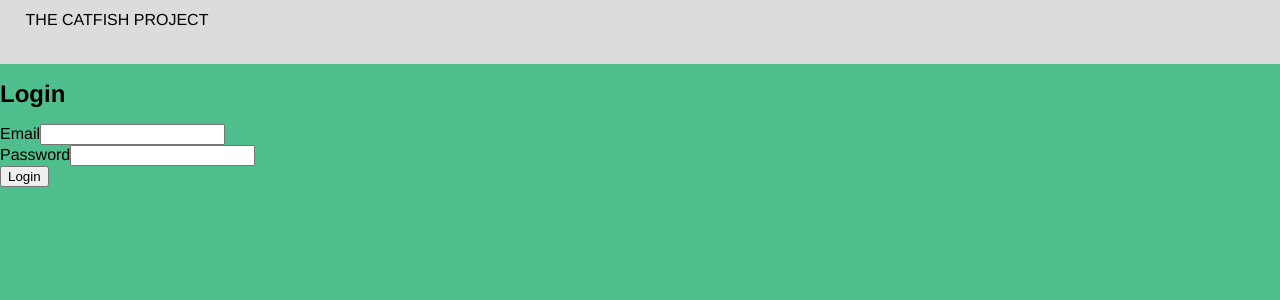
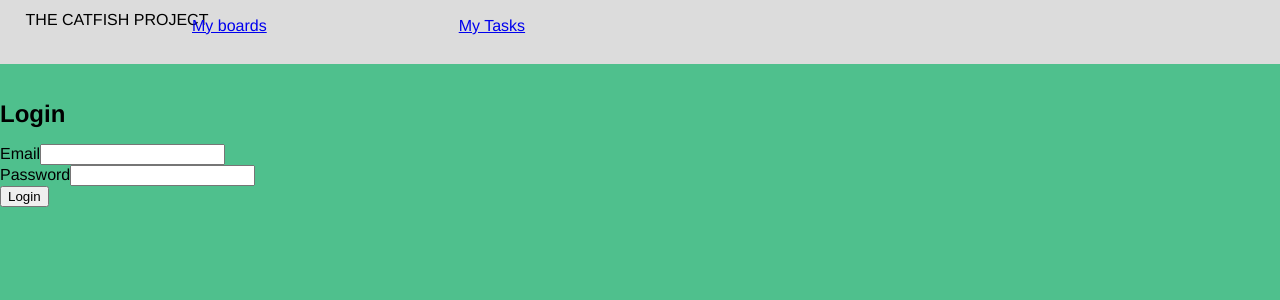
Before and after one commit to prac1k/pmtool, a Vue app in the folder catfish/client/: page /#/login in a window 1280 px wide. Shown: the top 300 px of the page. Built offline with nearby package versions, Linux system fonts and the light colour scheme.

Commit message:
added 3rd role

```diff
--- a/catfish/client/src/App.vue
+++ b/catfish/client/src/App.vue
@@ -8,10 +8,21 @@
           </div>
       <div class="navbar-nav">
         <div class="navbarlinks">
-        <router-link v-if="currentUser" to="/" class="nav-item nav-link">Home</router-link>
-        <router-link v-if="isAdmin" to="/admin" class="nav-item nav-link">Admin</router-link>
-        <router-link v-if="currentUser" to="/my-boards" class="nav-item nav-link">My boards</router-link>
-          <router-link v-if="currentUser" to="#" class="nav-item nav-link">My Tasks</router-link>
+          <div v-if="isAdmin">
+          <router-link to="/boards" class="nav-item nav-link">All Boards</router-link>
+        <router-link to="/admin" class="nav-item nav-link">Admin</router-link>
+        <router-link to="/" class="nav-item nav-link">My boards</router-link>
+            <router-link to="#" class="nav-item nav-link">My Tasks</router-link>
+          </div>
+          <div v-else-if="isManager">
+            <router-link to="/boards" class="nav-item nav-link">All Boards</router-link>
+            <router-link to="/" class="nav-item nav-link">My boards</router-link>
+            <router-link to="#" class="nav-item nav-link">My Tasks</router-link>
+          </div>
+          <div v-else="isDeveloper">
+            <router-link to="/" class="nav-item nav-link">My boards</router-link>
+            <router-link to="#" class="nav-item nav-link">My Tasks</router-link>
+          </div>
           <div v-if="currentUser" class="logoutborder">
           <a @click="logout" class="nav-item nav-link navbarlogout">Logout</a>
           </div>
@@ -44,7 +55,14 @@
     computed: {
       isAdmin () {
         return this.currentUser && this.currentUser.role === Role.Admin;
-      }
+
+      },
+      isManager () {
+        return this.currentUser && this.currentUser.role === Role.Manager;
+        },
+      isDeveloper () {
+        return this.currentUser && this.currentUser.role === Role.Developer;
+        }
     },
     created () {
       authenticationService.currentUser.subscribe(x => this.currentUser = x);
--- a/catfish/client/src/_helpers/role.js
+++ b/catfish/client/src/_helpers/role.js
@@ -1,4 +1,5 @@
 export const Role = {
   Admin: 'Admin',
-  User: 'User'
+  Developer: 'Developer',
+  Manager: 'Manager',
 }
--- a/catfish/client/src/router/index.js
+++ b/catfish/client/src/router/index.js
@@ -14,29 +14,29 @@ Vue.use(Router);
 const router = new Router({
   routes: [
     {
-      path: "/",
+      path: "/boards",
       name: "Boards",
       component: Boards,
-      meta: { authorize: [Role.Admin, Role.User] }
+      meta: { authorize: [Role.Admin, Role.Manager] }
     },
     {
       path: "/boards/:boardId",
       name: "BoardPage",
       component: BoardPage,
-      meta: { authorize: [Role.Admin, Role.User] }
+      meta: { authorize: [Role.Admin, Role.Developer, Role.Manager] }
     },
     {
-      path: "/",
+      path: "/my-tasks",
       name: "My Tasks",
       component: myTasksPage,
-      meta: { authorize: [Role.Admin, Role.User] }
+      meta: { authorize: [Role.Admin, Role.Developer, Role.Manager] }
     },
 
     {
-      path: "/my-boards",
+      path: "/",
       name: "My Boards",
       component: MyBoards,
-      meta: { authorize: [Role.Admin, Role.User] }
+      meta: { authorize: [Role.Admin, Role.Developer, Role.Manager] }
     },
 
     {
```
Also changed, not shown: 2 other files (tests, documents, lock files or other folders).
